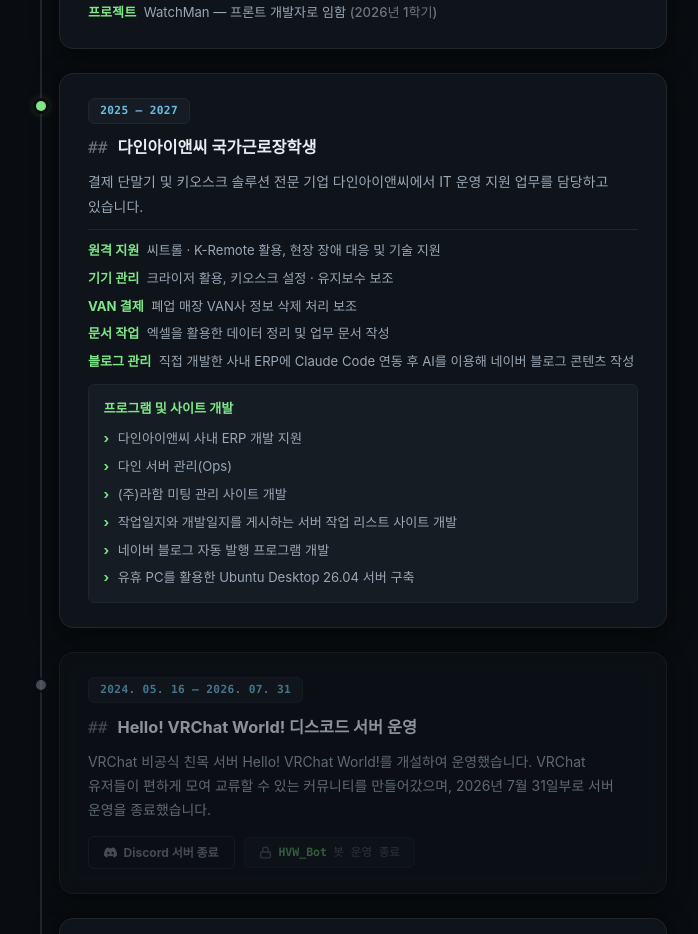
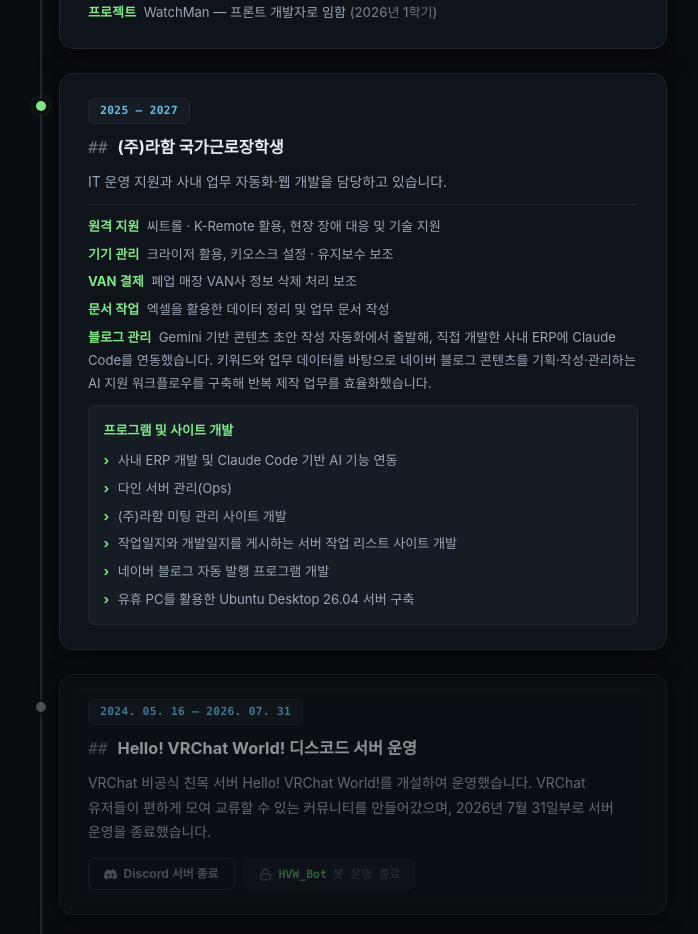
Before and after one commit to FeheDeveloperTeam/fdt-homepage, a React (Vite) app: page /member/fehe in a window 1280 px wide. Shown: the part 2060-2994 px from the top of the page, without its empty margins (291-989 px from the left). Built offline with nearby package versions, Linux system fonts and the light colour scheme; no server answers; the database is empty.

Commit message:
라함 국가근로 경력과 AI 블로그 업무 정비

```diff
--- a/src/member/fehe/pages/HomePage/HomePage.jsx
+++ b/src/member/fehe/pages/HomePage/HomePage.jsx
@@ -79,18 +79,21 @@
   },
   {
     year: '2025 — 2027',
-    heading: '다인아이앤씨 국가근로장학생',
-    body: '결제 단말기 및 키오스크 솔루션 전문 기업 다인아이앤씨에서 IT 운영 지원 업무를 담당하고 있습니다.',
+    heading: '(주)라함 국가근로장학생',
+    body: 'IT 운영 지원과 사내 업무 자동화·웹 개발을 담당하고 있습니다.',
     duties: [
       { label: '원격 지원', desc: '씨트롤 · K-Remote 활용, 현장 장애 대응 및 기술 지원' },
       { label: '기기 관리', desc: '크라이저 활용, 키오스크 설정 · 유지보수 보조' },
       { label: 'VAN 결제', desc: '폐업 매장 VAN사 정보 삭제 처리 보조' },
       { label: '문서 작업', desc: '엑셀을 활용한 데이터 정리 및 업무 문서 작성' },
-      { label: '블로그 관리', desc: '직접 개발한 사내 ERP에 Claude Code 연동 후 AI를 이용해 네이버 블로그 콘텐츠 작성' },
+      {
+        label: '블로그 관리',
+        desc: 'Gemini 기반 콘텐츠 초안 작성 자동화에서 출발해, 직접 개발한 사내 ERP에 Claude Code를 연동했습니다. 키워드와 업무 데이터를 바탕으로 네이버 블로그 콘텐츠를 기획·작성·관리하는 AI 지원 워크플로우를 구축해 반복 제작 업무를 효율화했습니다.',
+      },
       {
         label: '프로그램 및 사이트 개발',
         details: [
-          '다인아이앤씨 사내 ERP 개발 지원',
+          '사내 ERP 개발 및 Claude Code 기반 AI 기능 연동',
           '다인 서버 관리(Ops)',
           '(주)라함 미팅 관리 사이트 개발',
           '작업일지와 개발일지를 게시하는 서버 작업 리스트 사이트 개발',
```
Also changed, not shown: 1 other file (tests, documents, lock files or other folders).
